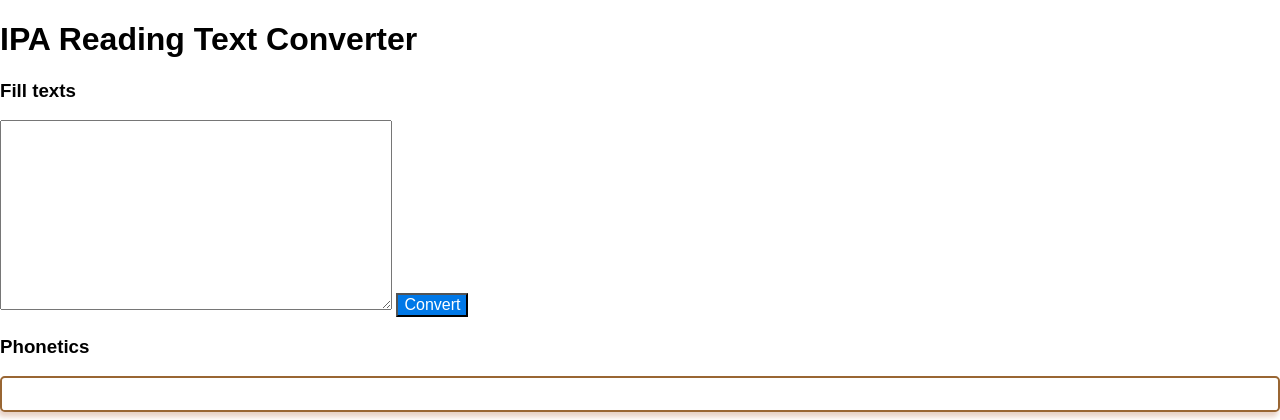
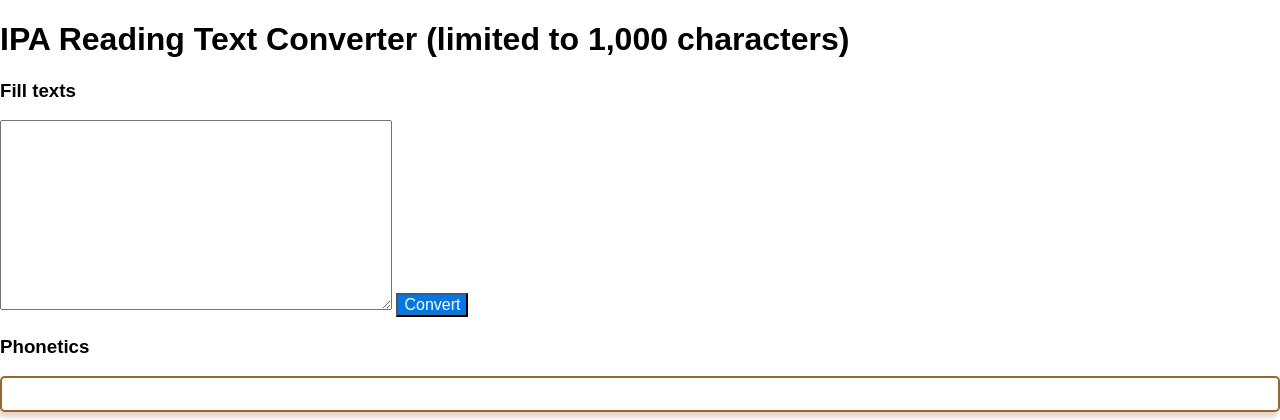
Before and after one commit to HiraliPessimist/RainbowLearner, a Python web app: template static/templates/english.html in a window 1280 px wide. Shown: the top 420 px of the page. Run offline with Jinja, Linux system fonts and the light colour scheme; the template is opened without the code that fills it, so the values that code supplies are empty; some libraries are stand-ins or nearby versions.

Commit message:
Change limited to 1,000 characters
5,000 characters is over the limit this server.

```diff
--- a/app.py
+++ b/app.py
@@ -140,9 +140,9 @@ if __name__ == '__main__':
         SERVER = mode['SERVER']
         PORT = mode['PORT']
 
-    logs = Path('./logs')
-    if not logs.exists():
-        logs.mkdir(mode=0o644)
+    # logs = Path('./logs')
+    # if not logs.exists():
+    #     logs.mkdir(mode=0o644)
 
     print(f"Start in {ENV} mode...")
     api.run(address=SERVER, port=PORT)
--- a/controllers/input.py
+++ b/controllers/input.py
@@ -1,4 +1,4 @@
-MAX_CHARACTERS = 5_000
+MAX_CHARACTERS = 1_000
 
 
 def is_limited(text: str) -> bool:
--- a/static/templates/english.html
+++ b/static/templates/english.html
@@ -13,7 +13,7 @@
     <link rel="stylesheet" href="../static/css/basic.css">
 </head>
 <body>
-<h1>IPA Reading Text Converter</h1>
+<h1>IPA Reading Text Converter (limited to 1,000 characters)</h1>
 
 <form method="post" enctype="text/plain" accept-charset="UTF-8">
     <h3><label for="raw-text">Fill texts</label></h3>
--- a/static/templates/japanese.html
+++ b/static/templates/japanese.html
@@ -14,7 +14,7 @@
 </head>
 <body>
 <h1>日本語テキストを&ltruby&gtタグ付きのHTMLに変換する</h1>
-<h2>Adding &ltruby&gt tags to Japanese texts.(limit 5,000 characters)</h2>
+<h2>Adding &ltruby&gt tags to Japanese texts.(limit 1,000 characters)</h2>
 
 <div class="pure-g">
     <div class="pure-u-1-5"></div>
```
Also changed, not shown: 1 other file.
